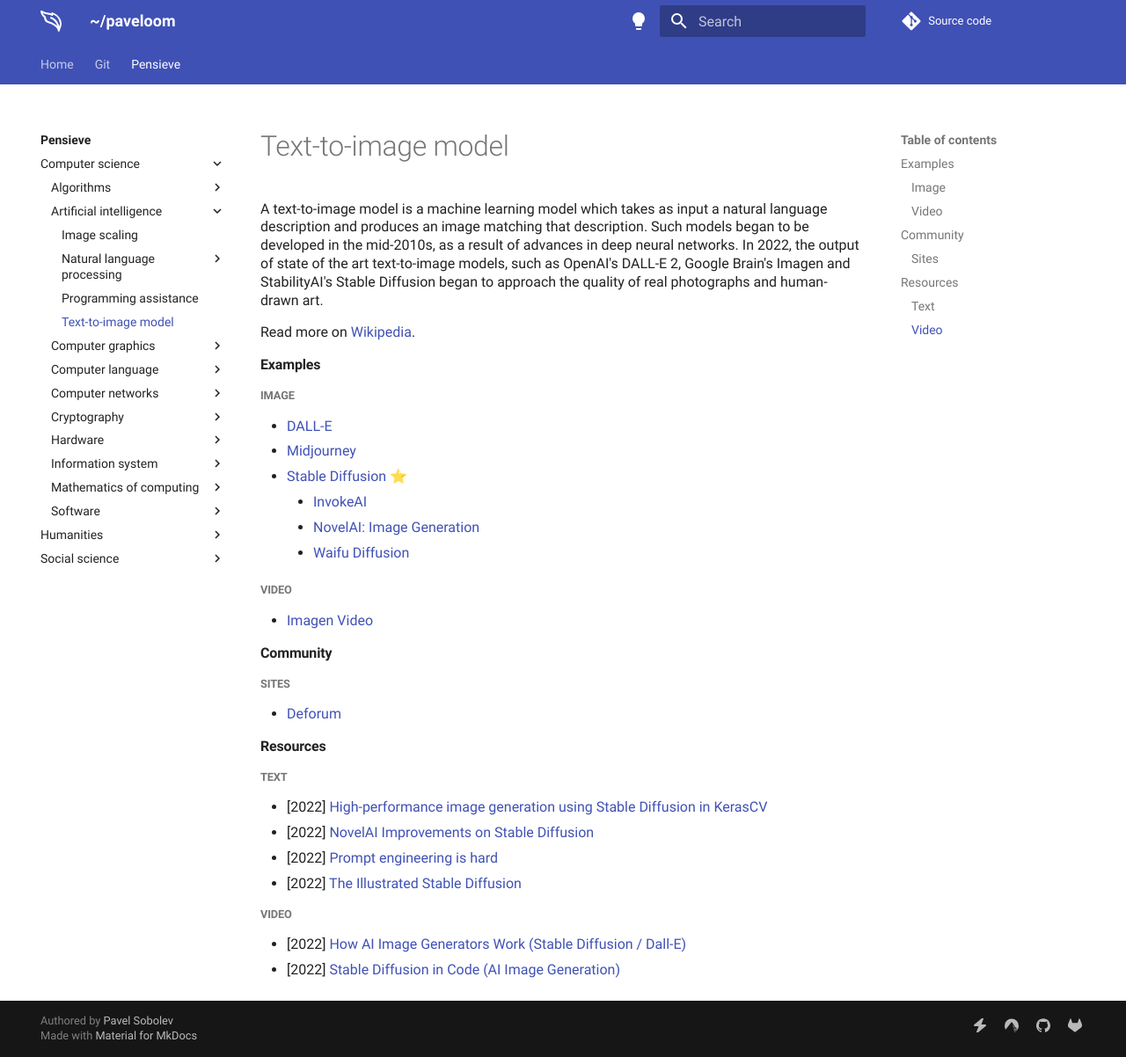
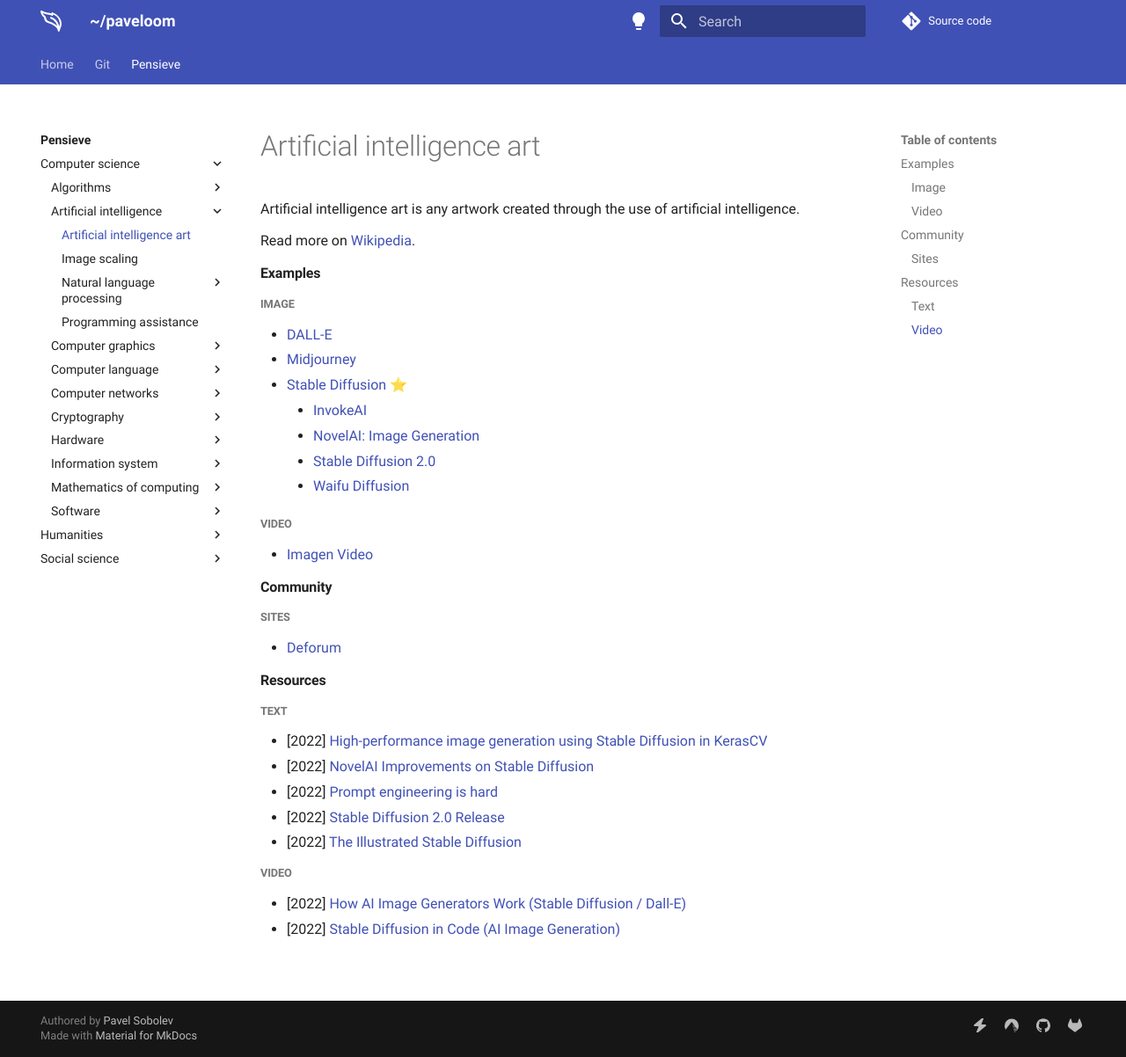
Before and after one commit to paveloom/paveloom.dev, an MkDocs documentation site: the page built from content/pensieve/artificial-intelligence-art.md, in a window 1280 px wide and 1202 px high. Shown: the whole window at 88% size. Built offline with MkDocs 1.6.1 and Material for MkDocs 9.7.7, drawn with Linux system fonts in a browser that asks for light colours; comment, search, counter and statistics services are not loaded.

Commit message:
Pensieve: rename the Text-to-image model page.

```diff
--- a/content/pensieve/text-to-image-model.md
+++ b/content/pensieve/artificial-intelligence-art.md
@@ -1,8 +1,8 @@
-# Text-to-image model
+# Artificial intelligence art
 
-A text-to-image model is a machine learning model which takes as input a natural language description and produces an image matching that description. Such models began to be developed in the mid-2010s, as a result of advances in deep neural networks. In 2022, the output of state of the art text-to-image models, such as OpenAI's DALL-E 2, Google Brain's Imagen and StabilityAI's Stable Diffusion began to approach the quality of real photographs and human-drawn art.
+Artificial intelligence art is any artwork created through the use of artificial intelligence.
 
-Read more on [Wikipedia](https://en.wikipedia.org/wiki/Text-to-image_model).
+Read more on [Wikipedia](https://en.wikipedia.org/wiki/Artificial_intelligence_art).
 
 #### Examples
 
@@ -12,6 +12,7 @@
 - [Stable Diffusion](https://github.com/CompVis/stable-diffusion) ⭐
     - [InvokeAI](https://invoke-ai.github.io/InvokeAI)
     - [NovelAI: Image Generation](https://docs.novelai.net)
+    - [Stable Diffusion 2.0](https://github.com/Stability-AI/stablediffusion)
     - [Waifu Diffusion](https://huggingface.co/hakurei/waifu-diffusion)
 
 ##### Video
@@ -28,6 +29,7 @@
 - [2022] [High-performance image generation using Stable Diffusion in KerasCV](https://keras.io/guides/keras_cv/generate_images_with_stable_diffusion)
 - [2022] [NovelAI Improvements on Stable Diffusion](https://blog.novelai.net/novelai-improvements-on-stable-diffusion-e10d38db82ac)
 - [2022] [Prompt engineering is hard](https://xeiaso.net/blog/prompt-engineering)
+- [2022] [Stable Diffusion 2.0 Release](https://stability.ai/blog/stable-diffusion-v2-release)
 - [2022] [The Illustrated Stable Diffusion](https://jalammar.github.io/illustrated-stable-diffusion)
 
 ##### Video
```
Also changed, not shown: content/sitemap.md (+1 -1 lines).
